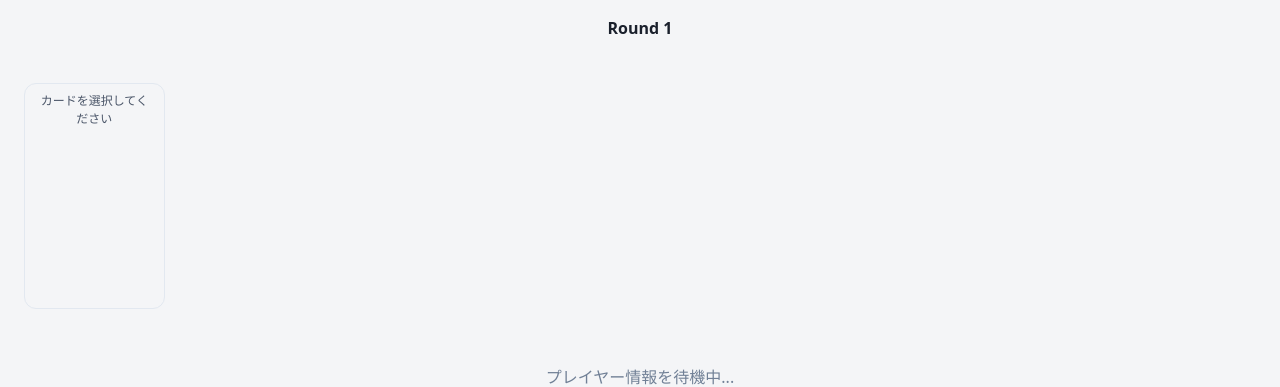
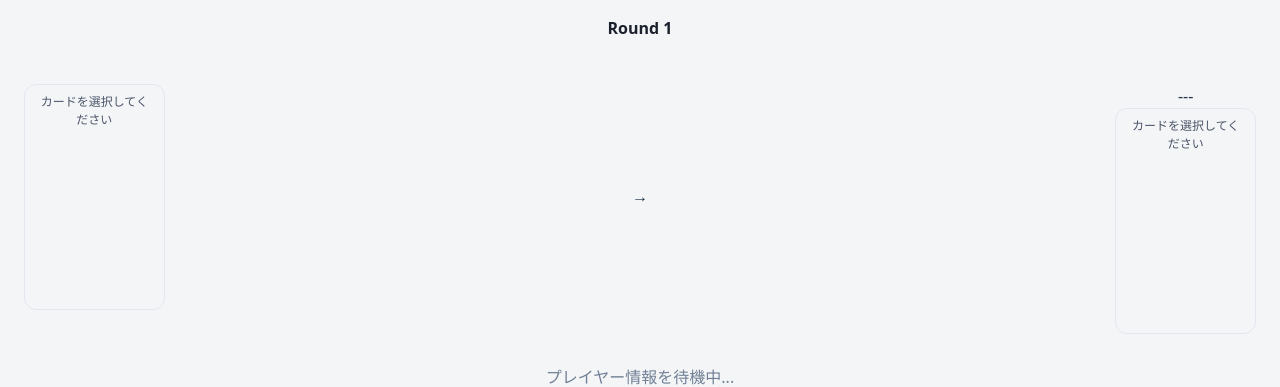
Before and after one commit to koudaihirata/app, a React app in the folder frontend/: page /game in a window 1280 px wide. Shown: the top 387 px of the page. Built offline with nearby package versions, Linux system fonts and the light colour scheme; no server answers; the HTML template or start-up script is replaced by a standard one.

Commit message:
update:playAreaの選択したカードの表示完了

```diff
--- a/frontend/src/pages/Game/index.tsx
+++ b/frontend/src/pages/Game/index.tsx
@@ -383,9 +383,35 @@ export default function Game() {
         attack: styles.attack,
         defense: styles.defense,
         heal: styles.heal,
+        special: styles.special
     }
 
-    const categoryClassName = selectedCardMeta ? categoryClass[selectedCardMeta.category] : ''
+    const CardSlot = ({
+        playerName,
+        card
+    }: {
+        playerName?: string | null
+        card: typeof selectedCardMeta | null | undefined
+    }) => (
+        <div className={styles.cardSlot}>
+            <p>{playerName ?? '---'}</p>
+            {card ? (
+                <div className={`${styles.selectedCardBar} ${categoryClass[card.category] ?? ''}`}>
+                    <div className={styles.cardImg}>
+                        <img src={`Group.svg`} />
+                    </div>
+                    <div className={styles.cardWrap}>
+                        <p className={styles.selectedCardName}><span className={styles.selectedCardNameLabel}>{card.label}</span></p>
+                        <p className={styles.selectedCardDetail}>{card.detail}</p>
+                    </div>
+                </div>
+            ) : (
+                <div className={styles.selectedCardBar}>
+                    <span className={styles.selectedCardDetail}>カードを選択してください</span>
+                </div>
+            )}
+        </div>
+    )
 
     return (
         <div className={styles.page}>
@@ -395,21 +421,9 @@ export default function Game() {
                 </header>
 
                 <section className={styles.playArea}>
-                    {selectedCardMeta ? (
-                        <div className={`${styles.selectedCardBar} ${categoryClassName}`}>
-                            <div className={styles.cardImg}>
-                                <img src={`Group.svg`} />
-                            </div>
-                            <div className={styles.cardWrap}>
-                                <p className={styles.selectedCardName}><span className={styles.selectedCardNameLabel}>{selectedCardMeta.label}</span></p>
-                                <p className={styles.selectedCardDetail}>{selectedCardMeta.detail}</p>
-                            </div>
-                        </div>
-                    ):(
-                        <div className={styles.selectedCardBar}>
-                            <span className={styles.selectedCardDetail}>カードを選択してください</span>
-                        </div>
-                    )}
+                    <CardSlot playerName={st.turn} card={selectedCardMeta} />
+                    <div><p>→</p></div>
+                    <CardSlot playerName={selectedTarget} card={selectedTarget ? selectedCardMeta : null} />
                 </section>
             </div>
 
@@ -509,7 +523,7 @@ export default function Game() {
                                     id: SPOT_CARD_ID,
                                     label: spotCardName,
                                     detail: 'AI生成のスペシャルカード（デッキ外）',
-                                    category: 'attack' as const
+                                    category: 'special' as const
                                 }
                                 : CARD_LIBRARY[cardId]
                             if (!meta) return null
--- a/frontend/src/pages/Game/styles.module.css
+++ b/frontend/src/pages/Game/styles.module.css
@@ -1,3 +1,5 @@
+@import '../../utils/Color/_variables.css';
+
 .page {
   height: 100vh;
   padding: 0 24px;
@@ -26,12 +28,19 @@
   height: 35vh;
   display: flex;
   align-items: center;
+  justify-content: space-between;
+}
 
-  /* border: 1px solid tomato; */
+.cardSlot {
+  height: 80%;
+
+  > p {
+    margin: 0;
+  }
 }
 
 .selectedCardBar {
-  height: 80%;
+  height: 100%;
   aspect-ratio: 125 / 202;
   border-radius: 12px;
   border: 1px solid #e2e8f0;
@@ -372,11 +381,14 @@
 
 
 .heal {
-  background: #99DD96;
+  background: var(--healColor);
 }
 .defense {
-  background: #53659F;
+  background: var(--defenseColor);
 }
 .attack {
-  background: #CB4A4A;
+  background: var(--attackColor);
 }
+.special {
+  background: var(--specialColor);
+}
--- /dev/null
+++ b/frontend/src/utils/Color/_variables.css
@@ -0,0 +1,23 @@
+:root {
+    --attackColor: #CB4A4A;  /* ネズミ色 */
+    --defenseColor: #53659F;  /* 薄ネズミ色 */
+    --healColor: #99DD96;  /* 薄い文字の色 */
+    --specialColor: #fff;  /* 不透明度70%の白色 */
+
+    --textColor: #010418;  /* 文字の色 */
+
+    --gray: #E6E6E6;  /* 灰色 */
+    --grayText: #8C8C8C;  /* 灰色のテキスト */
+    --whiteText: #FFFFFF;  /* 白色のテキスト */
+    --red: #EC6F7C;  /* 赤色 */
+    --bgHover: #D9D9D9;  /* ホバーした時の背景 */
+}
+
+/*
+例）
+    @import '../../utils/Color/_variables.css';
+
+    .test {
+        background-color: var(--mouseColor);
+    }
+*/
--- a/frontend/src/utils/cards.ts
+++ b/frontend/src/utils/cards.ts
@@ -1,4 +1,4 @@
-export type CardCategory = 'attack' | 'defense' | 'heal'
+export type CardCategory = 'attack' | 'defense' | 'heal' | 'special'
 export type CardMeta = {
     id: number
     label: string
```
